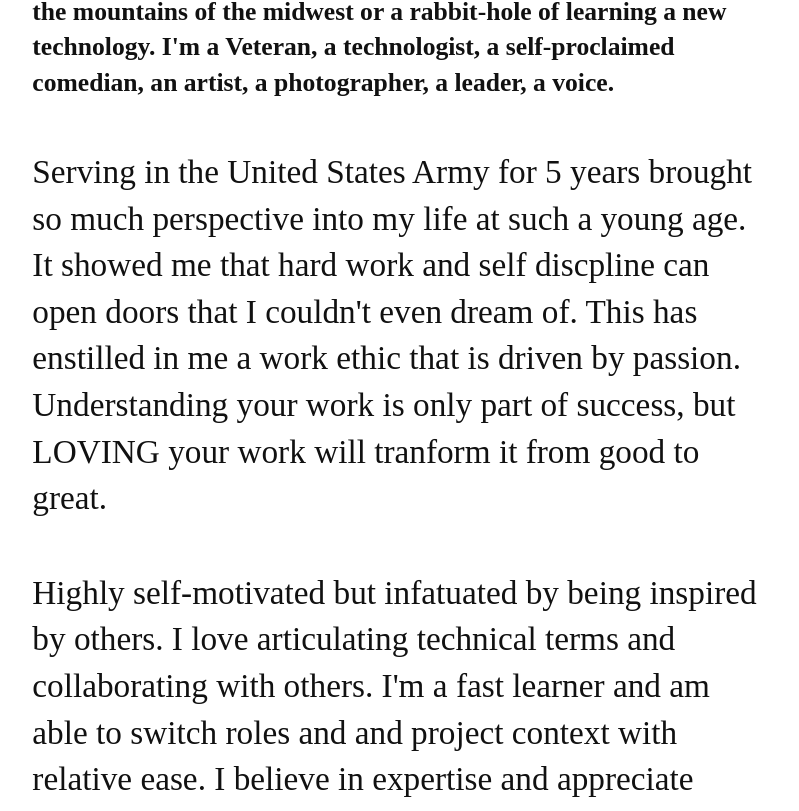
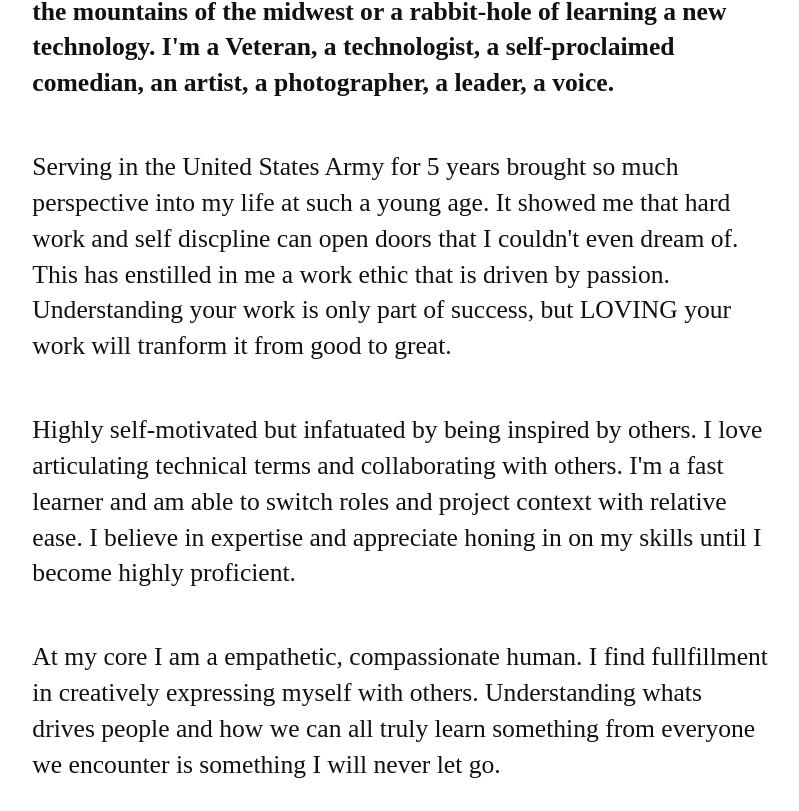
Before and after one commit to Jstewart3313/My_Portfolio, a React (Create React App) app: page / in a window 1280 px wide. Shown: the part 1187-1998 px from the top of the page, without its empty margins (239-1038 px from the left). Built offline with nearby package versions, Linux system fonts and the light colour scheme.

Commit message:
third media fix

```diff
--- a/src/Components/Intro/Intro.js
+++ b/src/Components/Intro/Intro.js
@@ -21,7 +21,7 @@ export default function Intro() {
                 Serving in the United States Army for 5 years brought so much perspective into my life at such a young age. It showed me that hard work and self discpline can open doors that I couldn't even dream of. This has enstilled in me a work ethic that is driven by passion. Understanding your work is only part of success, but LOVING your work will tranform it from good to great.
               </div>
               <div className='intro-p3'>
-                Highly self-motivated but infatuated by being inspired by others. I love articulating technical terms and collaborating with others. I'm a fast learner and am able to switch roles and and project context with relative ease. I believe in expertise and appreciate honing in on my skills until I become highly proficient.
+                Highly self-motivated but infatuated by being inspired by others. I love articulating technical terms and collaborating with others. I'm a fast learner and am able to switch roles and project context with relative ease. I believe in expertise and appreciate honing in on my skills until I become highly proficient.
               </div>
               <div className='intro-p4'>
                 At my core I am a empathetic, compassionate human. I find fullfillment in creatively expressing myself with others. Understanding whats drives people and how we can all truly learn something from everyone we encounter is something I will never let go.
--- a/src/Components/Intro/Intro.scss
+++ b/src/Components/Intro/Intro.scss
@@ -26,7 +26,7 @@
 
 .intro-p2 {
     font-family: 'Semibold';
-    font-size: 2.6vw;
+    font-size: 2vw;
     color: #111111;
     line-height: 140%;
     margin-bottom: 6vmin;
@@ -36,7 +36,7 @@
 
 .intro-p3 {
   font-family: 'Semibold';
-  font-size: 2.6vw;
+  font-size: 2vw;
   color: #111111;
   line-height: 140%;
   margin-bottom: 6vmin;
@@ -46,7 +46,7 @@
 
 .intro-p4 {
   font-family: 'Semibold';
-  font-size: 2.6vw;
+  font-size: 2vw;
   color: #111111;
   line-height: 140%;
   margin-bottom: 6vmin;
```
